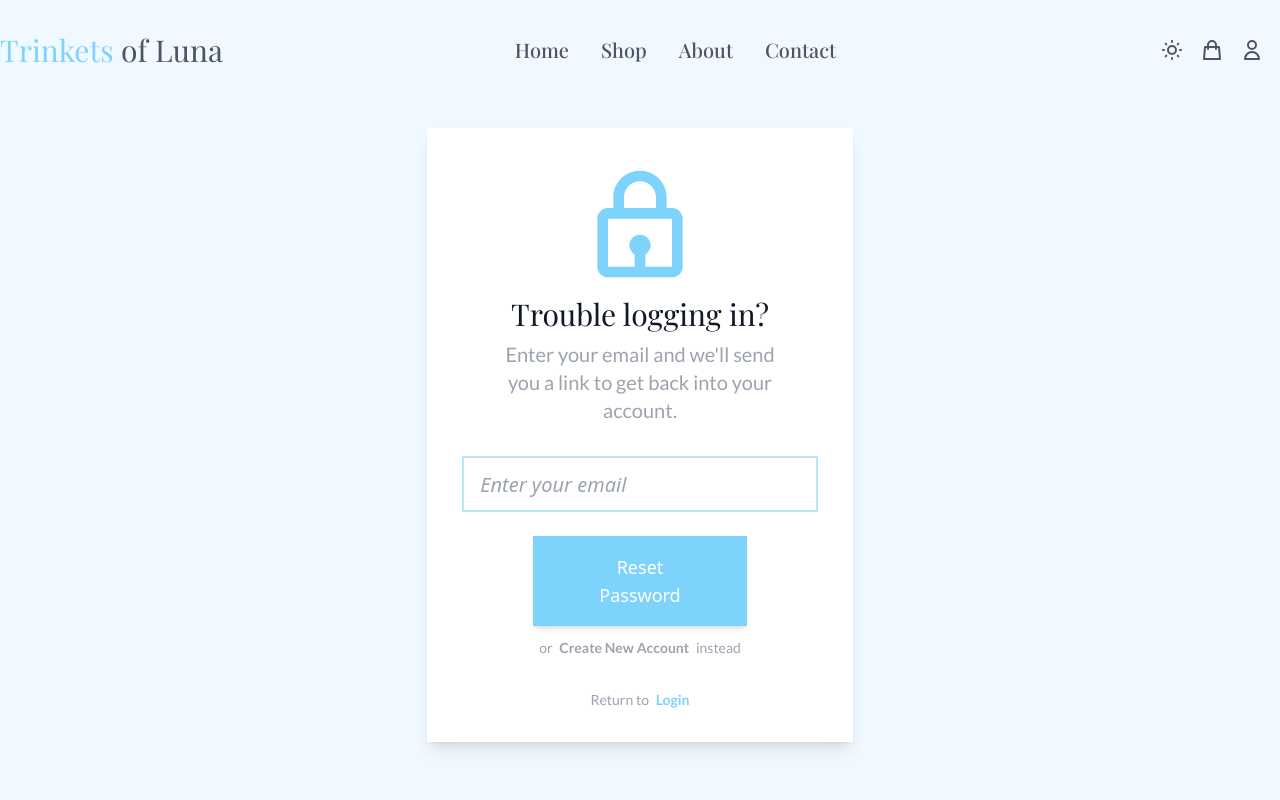
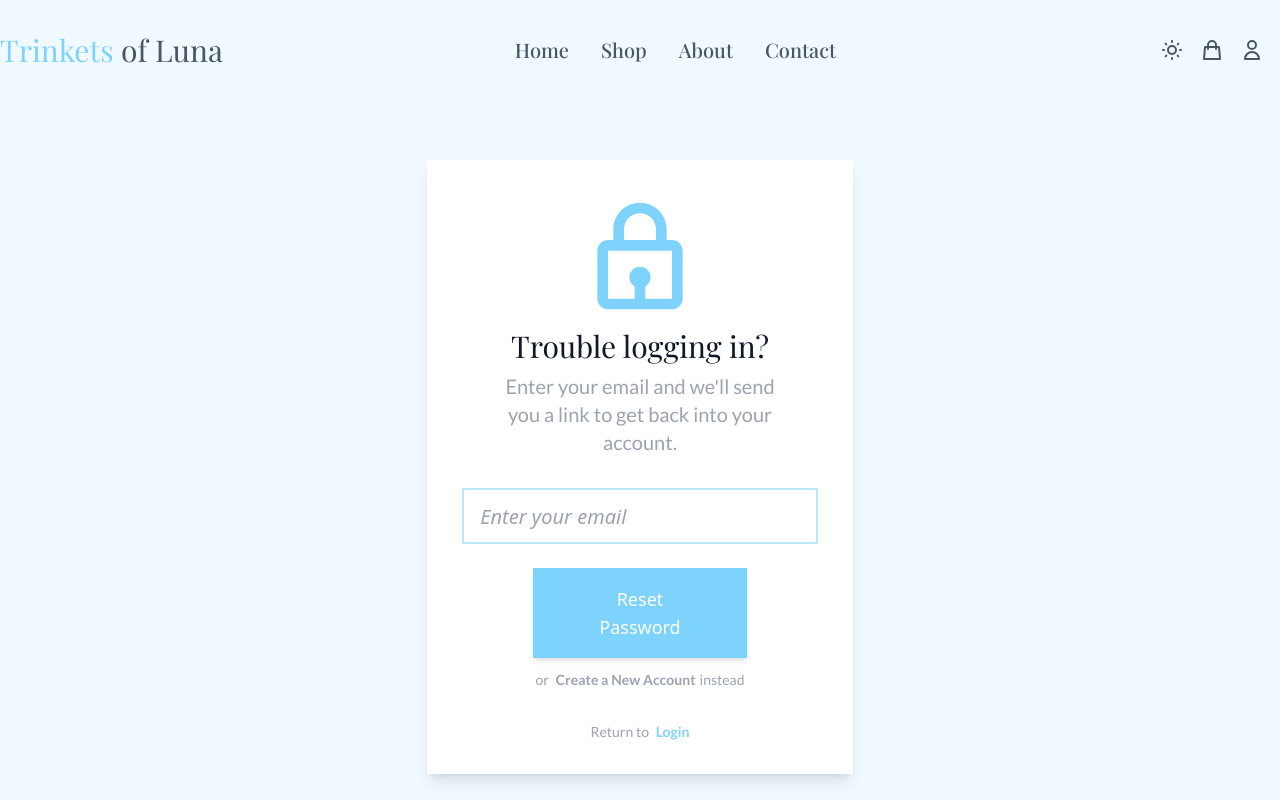
Before and after one commit to cedricquitor/trinketsofluna-ecommerce-web-app, a React (Create React App) app: page /recovery in a window 1280 px wide. Shown: the top 800 px of the page. Built offline with nearby package versions, Linux system fonts and the light colour scheme.

Commit message:
Hosted to firebase

```diff
--- a/src/components/Collections.jsx
+++ b/src/components/Collections.jsx
@@ -5,28 +5,28 @@ const Collections = () => {
     <section className="relative container mt-36 w-8/12 mx-auto ">
       <div className="text-center my-20">
         {/* TODO: Fill the placeholder here. */}
-        <p className="text-gray-400 text-sm font-lato uppercase tracking-widest">Lorem ipsum. Just a placeholder.</p>
-        <h1 className="text-8xl text-gray-900 font-playfair font-extrabold tracking-tight">Our Collections</h1>
+        <p className="text-gray-400 text-xs text-center 2xl:text-sm font-lato uppercase tracking-widest">Lorem ipsum. Just a placeholder.</p>
+        <h1 className="text-6xl 2xl:text-8xl text-gray-900 font-playfair font-extrabold tracking-tight">Our Collections</h1>
       </div>
-      <div className="mt-8 flex flex-row relative left-20">
+      <div className="mt-8 flex flex-col-reverse lg:flex-row relative 2xl:left-20">
         <div className="block mt-12 basis-1/2">
           <h2 className="text-gray-900 text-5xl font-playfair font-extrabold tracking-tight">First Collection</h2>
-          <p className="mt-6 pr-24 font-lato text-xl text-gray-500">Lorem ipsum, dolor sit amet consectetur adipisicing elit. Consequatur deleniti qui eaque ut sequi unde debitis libero modi tenetur. Laboriosam ipsam porro libero iure eius doloremque voluptate repellendus atque deleniti!</p>
-          <p className="mt-6 pr-24 font-lato text-xl text-gray-500">Non distinctio eius modi earum provident qui, nesciunt fugit libero quo ex inventore officia, exercitationem tempora ullam necessitatibus porro maxime totam sapiente!</p>
+          <p className="mt-6 2xl:pr-24 font-lato text-xl text-gray-500">Lorem ipsum, dolor sit amet consectetur adipisicing elit. Consequatur deleniti qui eaque ut sequi unde debitis libero modi tenetur. Laboriosam ipsam porro libero iure eius doloremque voluptate repellendus atque deleniti!</p>
+          <p className="mt-6 2xl:pr-24 font-lato text-xl text-gray-500">Non distinctio eius modi earum provident qui, nesciunt fugit libero quo ex inventore officia, exercitationem tempora ullam necessitatibus porro maxime totam sapiente!</p>
           <p className="mt-8 w-fit text-gray-600 text-2xl font-playfair font-extrabold border-b-2 border-gray-600 cursor-pointer transition duration-200 hover:text-cyan-400 hover:border-cyan-400 hover:-translate-y-1 active:text-cyan-600 active:border-cyan-600">View Collection</p>
         </div>
         <div className="block basis-1/2">
-          <img className="w-3/4 object-cover drop-shadow-2xl" src="https://scontent.fmnl8-2.fna.fbcdn.net/v/t1.6435-9/189144528_4038192529579268_4664427365204957489_n.jpg?_nc_cat=104&ccb=1-5&_nc_sid=0debeb&_nc_eui2=AeGSYzsHCdoFgO2mxkJWqYQtLt69Fkc6cB0u3r0WRzpwHXILLpkEWjPSI3Q1F3VSt5k&_nc_ohc=qEEgLLFTRSwAX8maUfL&_nc_ht=scontent.fmnl8-2.fna&oh=00_AT_6xsc209W1gmcYvdzOumelOItO76LJilKz8Ur6I334QA&oe=6203527C" />
+          <img className="2xl:w-3/4 object-cover drop-shadow-2xl" src="https://scontent.fmnl8-2.fna.fbcdn.net/v/t1.6435-9/189144528_4038192529579268_4664427365204957489_n.jpg?_nc_cat=104&ccb=1-5&_nc_sid=0debeb&_nc_eui2=AeGSYzsHCdoFgO2mxkJWqYQtLt69Fkc6cB0u3r0WRzpwHXILLpkEWjPSI3Q1F3VSt5k&_nc_ohc=qEEgLLFTRSwAX8maUfL&_nc_ht=scontent.fmnl8-2.fna&oh=00_AT_6xsc209W1gmcYvdzOumelOItO76LJilKz8Ur6I334QA&oe=6203527C" />
         </div>
       </div>
-      <div className="mt-8 flex flex-row relative left-20">
+      <div className="mt-8 flex flex-col lg:flex-row relative 2xl:left-20">
         <div className="block basis-1/2">
-          <img className="w-3/4 object-cover drop-shadow-2xl float-left" src="https://scontent.fmnl8-2.fna.fbcdn.net/v/t1.6435-9/189144528_4038192529579268_4664427365204957489_n.jpg?_nc_cat=104&ccb=1-5&_nc_sid=0debeb&_nc_eui2=AeGSYzsHCdoFgO2mxkJWqYQtLt69Fkc6cB0u3r0WRzpwHXILLpkEWjPSI3Q1F3VSt5k&_nc_ohc=qEEgLLFTRSwAX8maUfL&_nc_ht=scontent.fmnl8-2.fna&oh=00_AT_6xsc209W1gmcYvdzOumelOItO76LJilKz8Ur6I334QA&oe=6203527C" />
+          <img className="2xl:w-3/4 object-cover drop-shadow-2xl float-left" src="https://scontent.fmnl8-2.fna.fbcdn.net/v/t1.6435-9/189144528_4038192529579268_4664427365204957489_n.jpg?_nc_cat=104&ccb=1-5&_nc_sid=0debeb&_nc_eui2=AeGSYzsHCdoFgO2mxkJWqYQtLt69Fkc6cB0u3r0WRzpwHXILLpkEWjPSI3Q1F3VSt5k&_nc_ohc=qEEgLLFTRSwAX8maUfL&_nc_ht=scontent.fmnl8-2.fna&oh=00_AT_6xsc209W1gmcYvdzOumelOItO76LJilKz8Ur6I334QA&oe=6203527C" />
         </div>
         <div className="block mt-12 basis-1/2">
           <h2 className="text-gray-900 text-5xl font-playfair font-extrabold tracking-tight">Second Collection</h2>
-          <p className="mt-6 pr-24 font-lato text-xl text-gray-500">Lorem ipsum, dolor sit amet consectetur adipisicing elit. Consequatur deleniti qui eaque ut sequi unde debitis libero modi tenetur. Laboriosam ipsam porro libero iure eius doloremque voluptate repellendus atque deleniti!</p>
-          <p className="mt-6 pr-24 font-lato text-xl text-gray-500">Non distinctio eius modi earum provident qui, nesciunt fugit libero quo ex inventore officia, exercitationem tempora ullam necessitatibus porro maxime totam sapiente!</p>
+          <p className="mt-6 2xl:pr-24 font-lato text-xl text-gray-500">Lorem ipsum, dolor sit amet consectetur adipisicing elit. Consequatur deleniti qui eaque ut sequi unde debitis libero modi tenetur. Laboriosam ipsam porro libero iure eius doloremque voluptate repellendus atque deleniti!</p>
+          <p className="mt-6 2xl:pr-24 font-lato text-xl text-gray-500">Non distinctio eius modi earum provident qui, nesciunt fugit libero quo ex inventore officia, exercitationem tempora ullam necessitatibus porro maxime totam sapiente!</p>
           <p className="mt-8 w-fit text-gray-600 text-2xl font-playfair font-extrabold border-b-2 border-gray-600 cursor-pointer transition duration-200 hover:text-cyan-400 hover:border-cyan-400 hover:-translate-y-1 active:text-cyan-600 active:border-cyan-600">View Collection</p>
         </div>
       </div>
--- a/src/components/ForgotPassword.jsx
+++ b/src/components/ForgotPassword.jsx
@@ -4,7 +4,7 @@ import { Link } from "react-router-dom";
 
 const ForgotPassword = () => {
   return (
-    <div className="my-12 flex justify-center">
+    <div className="mt-20 flex justify-center">
       <div className="mx-auto my-auto py-8 w-2/3 md:w-1/2 xl:w-1/3 2xl:w-1/4 bg-white shadow-lg">
         <div className="mx-16 mb-8">
           <BiLock className="h-32 w-32 mb-2 mx-auto text-sky-300" />
@@ -19,12 +19,15 @@ const ForgotPassword = () => {
           <p className="text-center text-sm font-lato text-gray-400 mb-8">
             or{" "}
             <Link to="/signup" className="font-semibold mx-1 cursor-pointer transition duration-300 hover:text-gray-600 active:text-gray-900">
-              Create New Account
-            </Link>{" "}
+              Create a New Account
+            </Link>
             instead
           </p>
           <p className="text-center text-sm font-lato text-gray-400">
-            Return to <span className="font-semibold ml-1 cursor-pointer transition duration-300 text-sky-300 hover:text-sky-500 active-text-sky-600">Login</span>
+            Return to{" "}
+            <Link to="/login" className="font-semibold ml-1 cursor-pointer transition duration-300 text-sky-300 hover:text-sky-500 active-text-sky-600">
+              Login
+            </Link>
           </p>
         </div>
       </div>
```
Also changed, not shown: firebase.json (added), 1 other file (tests, documents, lock files or other folders).
